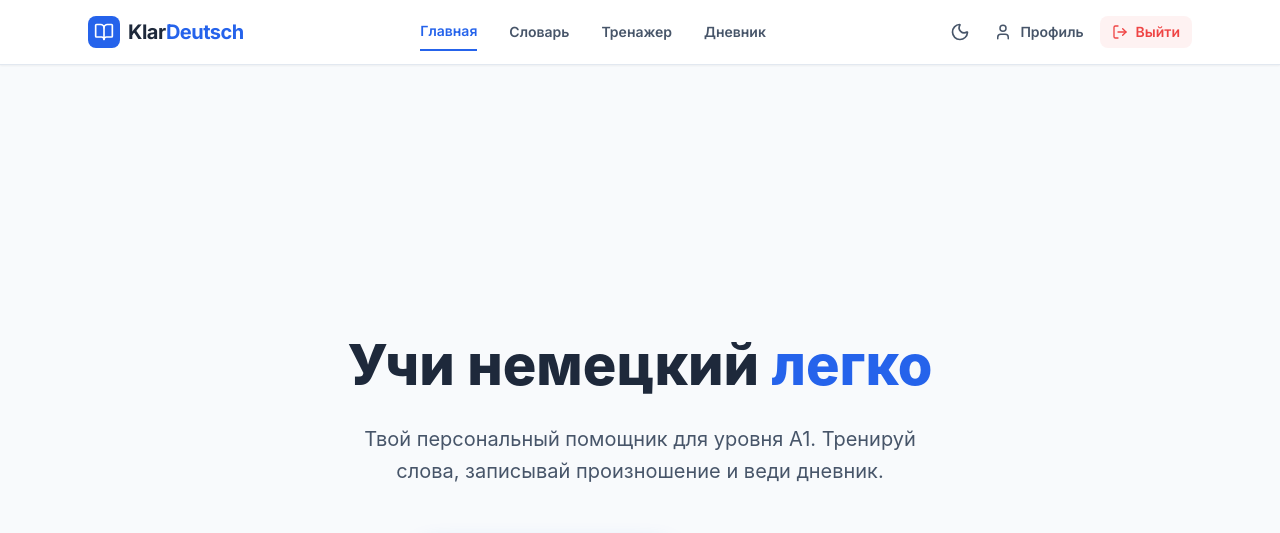
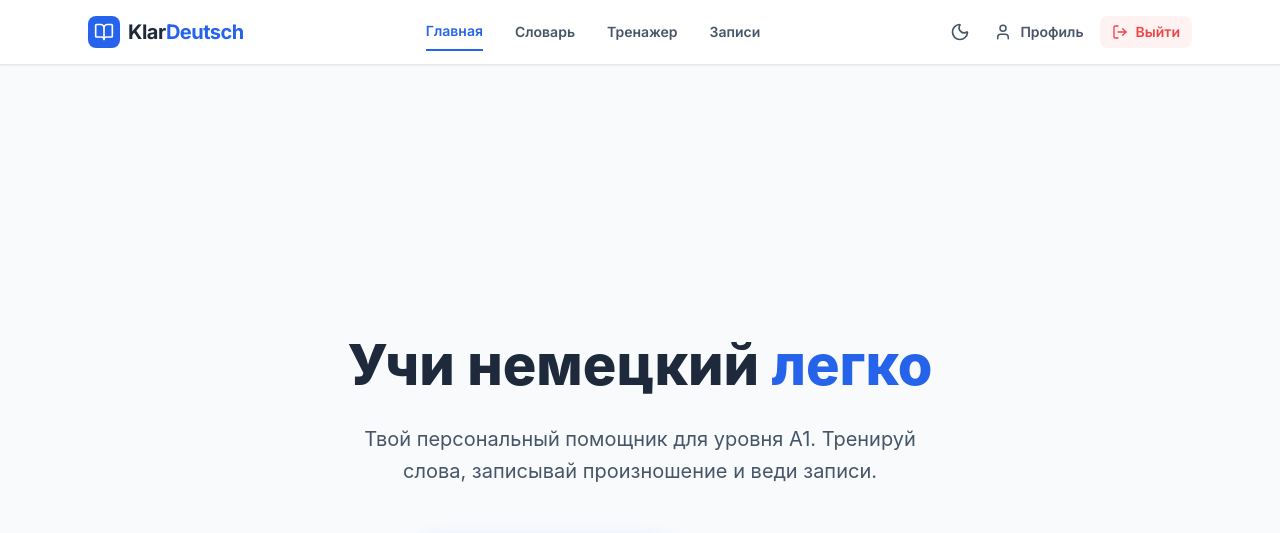
Before and after one commit to ilsgeorg-byte/KlarDeutsch, a Next.js app: page / in a window 1280 px wide. Shown: the top 533 px of the page. Built offline with nearby package versions, Linux system fonts and the light colour scheme.

Commit message:
Notes add

```diff
--- a/app/components/Header.tsx
+++ b/app/components/Header.tsx
@@ -48,7 +48,7 @@ export default function Header() {
         { href: "/", label: "Главная" },
         { href: "/dictionary", label: "Словарь" },
         { href: "/trainer", label: "Тренажер" },
-        { href: "/diary", label: "Дневник" },
+        { href: "/diary", label: "Записи" },
     ];
 
     const isActive = (path: string) => {
--- a/app/diary/page.tsx
+++ b/app/diary/page.tsx
@@ -181,7 +181,7 @@ export default function DiaryPage() {
     <div className={`${styles.pageWrapper} bg-slate-50 dark:bg-gray-900 min-h-screen`}>
 
       <main className={styles.container}>
-        <h1 className={`${styles.title} text-slate-800 dark:text-white`}>Мой дневник</h1>
+        <h1 className={`${styles.title} text-slate-800 dark:text-white`}>Мои записи</h1>
         <p className={`${styles.subtitle} text-slate-600 dark:text-gray-400`}>Пишите на немецком, и ИИ поможет исправить ошибки</p>
 
         <section className={styles.mainContent}>
--- a/app/page.tsx
+++ b/app/page.tsx
@@ -20,7 +20,7 @@ export default function HomePage() {
 
         <p className="text-slate-600 dark:text-gray-300" style={{ fontSize: '1.25rem', lineHeight: '1.6', marginBottom: '48px', maxWidth: '600px' }}>
           Твой персональный помощник для уровня A1.
-          Тренируй слова, записывай произношение и веди дневник.
+          Тренируй слова, записывай произношение и веди записи.
         </p>
 
         <div style={{ display: 'flex', gap: '20px', justifyContent: 'center', flexWrap: 'wrap' }}>
```
